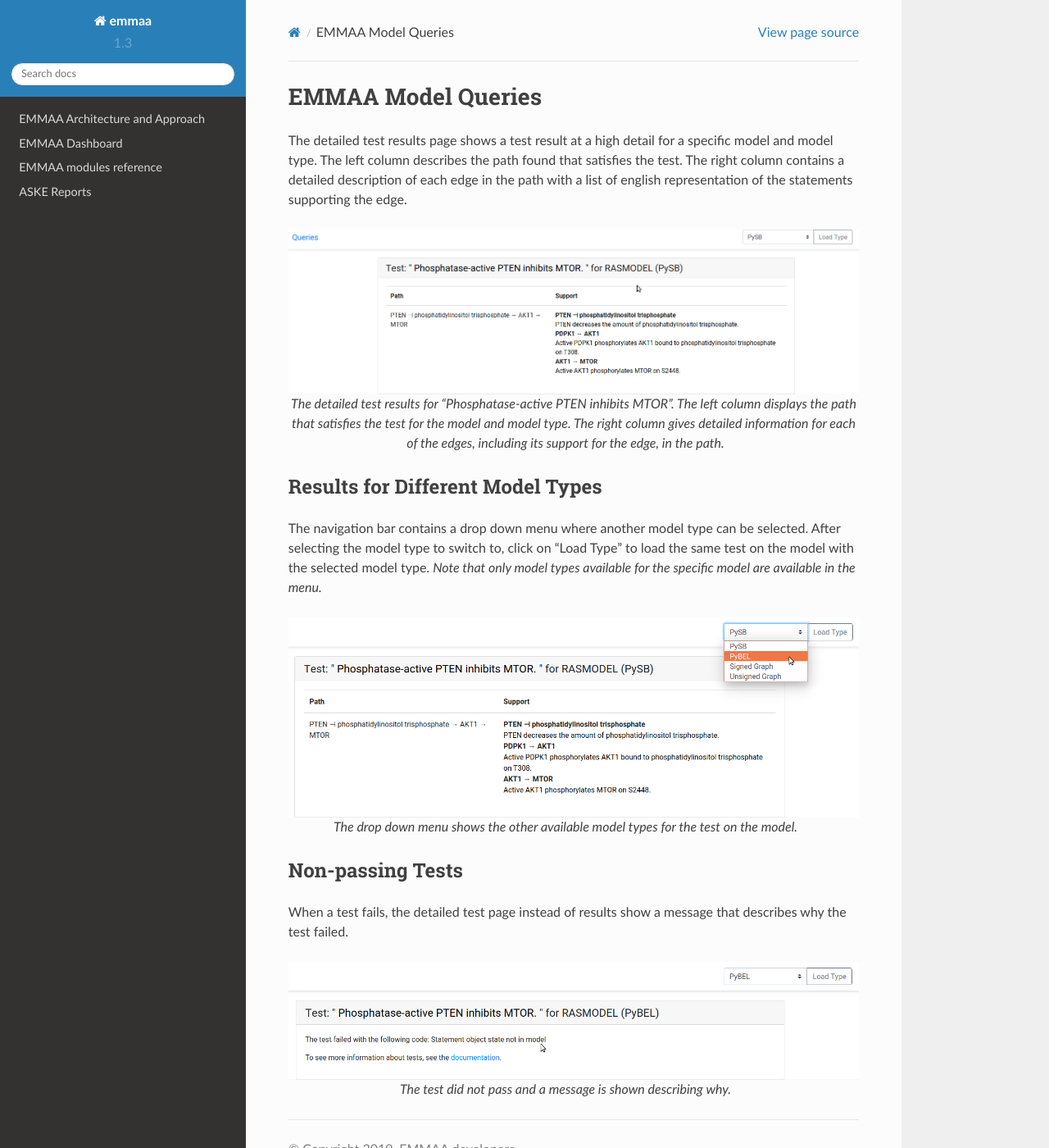
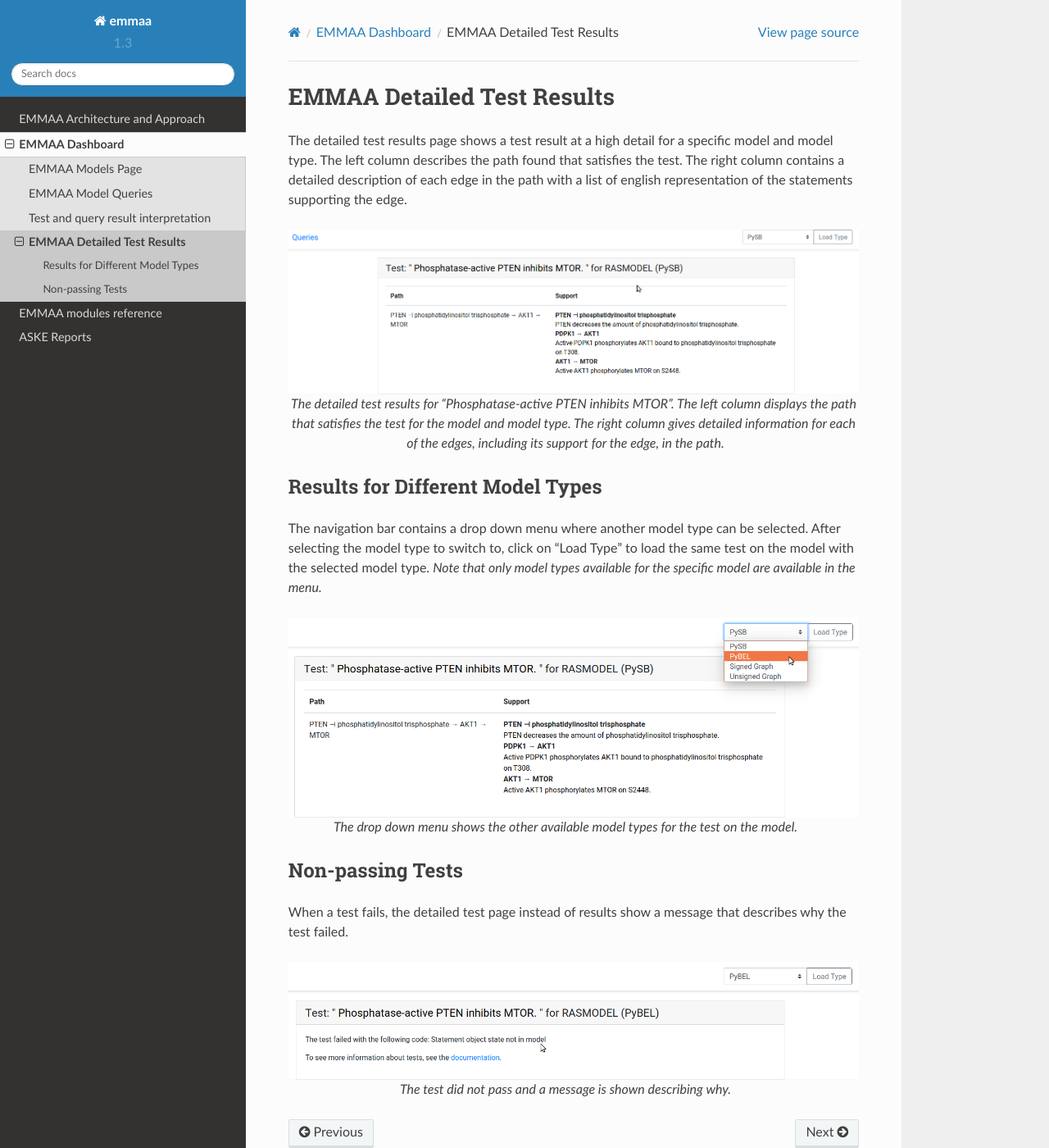
Before and after one commit to gyorilab/emmaa, a Sphinx documentation site: the page built from doc/dashboard/detailed_test_results.rst, in a window 1280 px wide and 1400 px high. Shown: the whole window at 82% size. Built offline with Sphinx 7.4.7 and the Read the Docs theme 2.0.0, drawn with Linux system fonts in a browser that asks for light colours.

Commit message:
Update header. Add document to toc tree

```diff
--- a/doc/dashboard/detailed_test_results.rst
+++ b/doc/dashboard/detailed_test_results.rst
@@ -1,5 +1,5 @@
-EMMAA Model Queries
-===================
+EMMAA Detailed Test Results
+===========================
 
 The detailed test results page shows a test result at a high detail for a
 specific model and model type. The left column describes the path found that
--- a/doc/dashboard/index.rst
+++ b/doc/dashboard/index.rst
@@ -30,3 +30,4 @@ works.
    models_page
    model_queries
    response_codes
+   detailed_test_results
```
